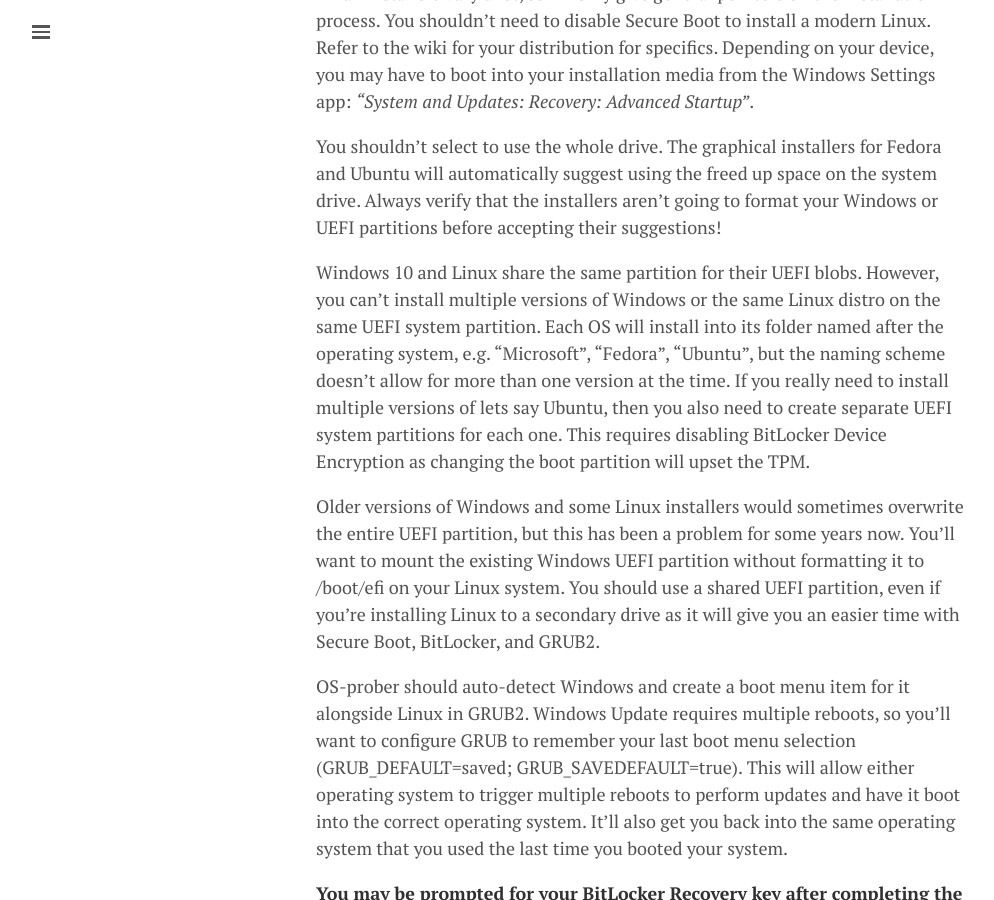
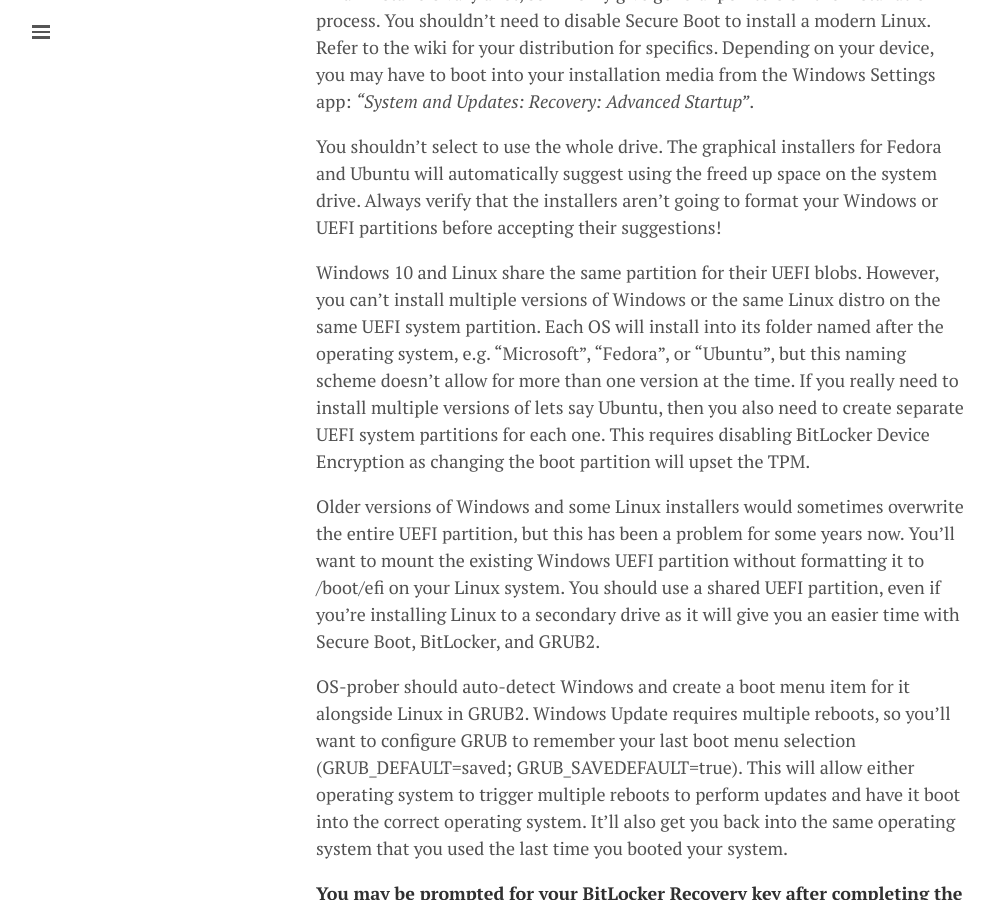
Before and after one commit to lgeurts/lgeurts.github.io, a Jekyll site: the page built from _posts/2019-03-19-dual-booting-windows-and-linux.md, in a window 1280 px wide and 900 px high, scrolled down 2518 px. Shown: the whole window, without its empty margins (0-994 px from the left). Built offline with Jekyll 4.4.1, drawn with Linux system fonts in a browser that asks for light colours; nearby versions of some CDN libraries; comment, search, counter and statistics services are not loaded.

Commit message:
Update 2019-03-19-dual-booting-windows-and-linux.md

```diff
--- a/_posts/2019-03-19-dual-booting-windows-and-linux.md
+++ b/_posts/2019-03-19-dual-booting-windows-and-linux.md
@@ -47,7 +47,7 @@
 
 You shouldn't select to use the whole drive. The graphical installers for Fedora and Ubuntu will automatically suggest using the freed up space on the system drive. Always verify that the installers aren’t going to format your Windows or UEFI partitions before accepting their suggestions!
 
-Windows 10 and Linux share the same partition for their UEFI blobs. However, you can't install multiple versions of Windows or the same Linux distro on the same UEFI system partition. Each OS will install into its folder named after the operating system, e.g. "Microsoft", “Fedora”, "Ubuntu”, but the naming scheme doesn’t allow for more than one version at the time. If you really need to install multiple versions of lets say Ubuntu, then you also need to create separate UEFI system partitions for each one. This requires disabling BitLocker Device Encryption as changing the boot partition will upset the TPM.
+Windows 10 and Linux share the same partition for their UEFI blobs. However, you can't install multiple versions of Windows or the same Linux distro on the same UEFI system partition. Each OS will install into its folder named after the operating system, e.g. "Microsoft", “Fedora”, or "Ubuntu”, but this naming scheme doesn’t allow for more than one version at the time. If you really need to install multiple versions of lets say Ubuntu, then you also need to create separate UEFI system partitions for each one. This requires disabling BitLocker Device Encryption as changing the boot partition will upset the TPM.
 
 Older versions of Windows and some Linux installers would sometimes overwrite the entire UEFI partition, but this has been a problem for some years now. You’ll want to mount the existing Windows UEFI partition without formatting it to /boot/efi on your Linux system. You should use a shared UEFI partition, even if you’re installing Linux to a secondary drive as it will give you an easier time with Secure Boot, BitLocker, and GRUB2.
 
```
